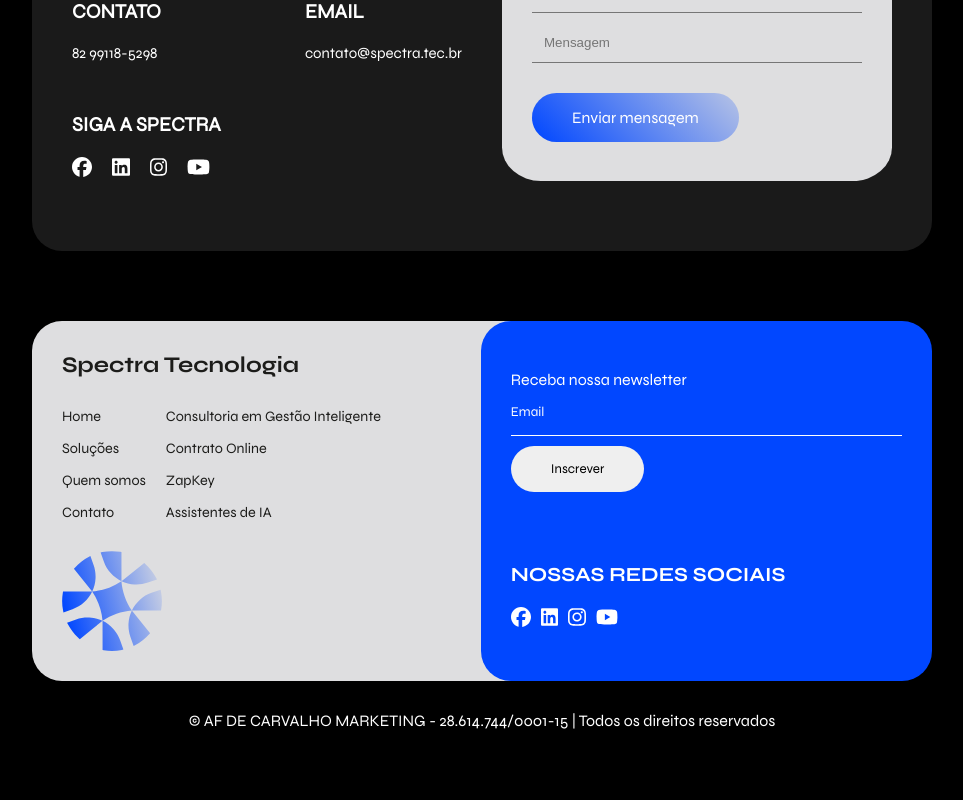
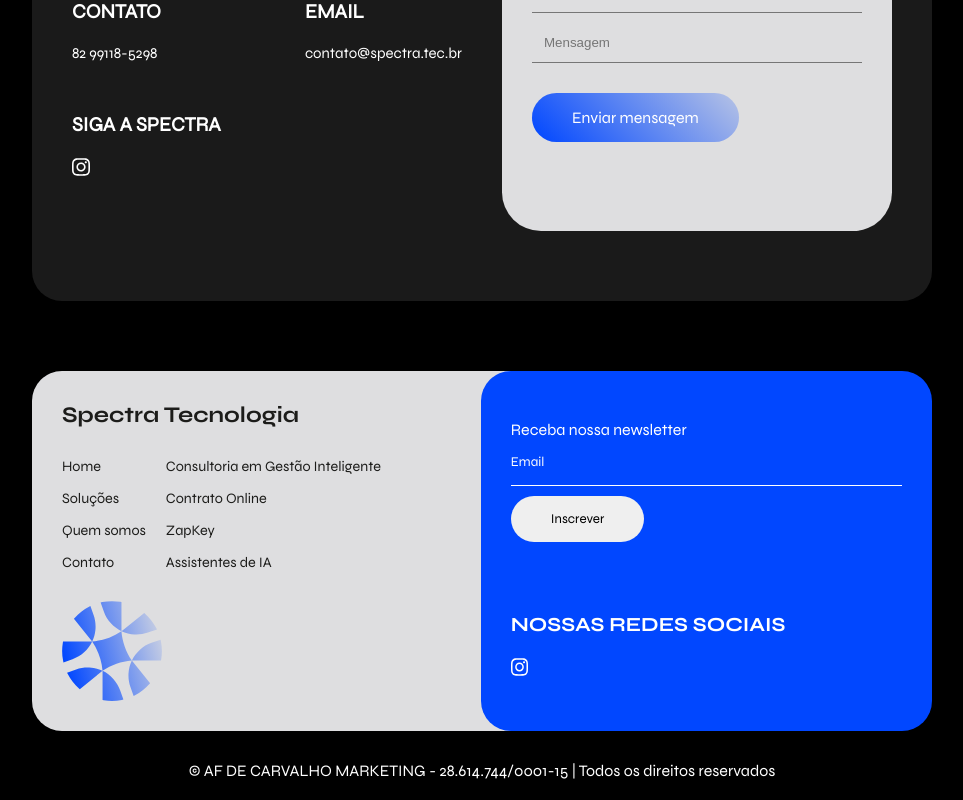
Before and after one commit to tera-desenvolvimento/spectra-site-ts, a React (Create React App) app: page / in a window 1280 px wide. Shown: the part 4704-5504 px from the top of the page, without its empty margins (158-1121 px from the left). Before the commit the page ends 5454 px from the top, so only its background shows below. Built offline with nearby package versions, Linux system fonts and the light colour scheme.

Commit message:
Ajustando links e afins

```diff
--- a/public/index.html
+++ b/public/index.html
@@ -5,10 +5,7 @@
     <link rel="icon" href="%PUBLIC_URL%/favicon.ico" />
     <meta name="viewport" content="width=device-width, initial-scale=1" />
     <meta name="theme-color" content="#000000" />
-    <meta
-      name="description"
-      content="Web site created using create-react-app"
-    />
+    <meta name="description" content="Gestão descomplicada para o sucesso do seu negócio. Conquiste clientes com agilidade onde você estiver" />
     <link rel="apple-touch-icon" href="%PUBLIC_URL%/logo192.png" />
     <link rel="manifest" href="%PUBLIC_URL%/manifest.json" />
     <title>Spectra Tecnologia</title>
--- a/src/components/AboutUs.tsx
+++ b/src/components/AboutUs.tsx
@@ -8,7 +8,7 @@
             <b>Sobre a nossa galera</b>
             <span>Somos apaixonados por tecnologia e comprometidos em oferecer soluções que otimizem o desempenho de empresas, reduzindo custos e expandindo possibilidades. Para nós, cada cliente é um parceiro, e cada desafio, uma oportunidade de criar algo extraordinário.</span>
             <span>Estamos na vanguarda da automação e da gestão inteligente porque sabemos que o futuro pertence àqueles que ousam inovar. Nosso propósito é não apenas acompanhar as mudanças, mas liderá-las, construindo um mundo onde a tecnologia e eficiência caminhem juntas.</span>
-            <a href="https://wa.me/+558233115350" target='_blank'>Fale com nosso time <img src={arrowImg} className='arrow' /></a>
+            <a href="https://wa.me/+558291185298" target='_blank'>Fale com nosso time <img src={arrowImg} className='arrow' /></a>
         </div>
     )
 }
--- a/src/components/Billboard.tsx
+++ b/src/components/Billboard.tsx
@@ -13,7 +13,7 @@
           <span>Inovação que acelera - Eficiência que conecta - Parcerias que crescem - Soluções sustentáveis - Adaptabilidade para o futuro</span>
           <b>Transformando <br /> negócios,<br /> simplificando <br /> o futuro.</b>
           <p>Gestão descomplicada para o sucesso do seu negócio. <br /> Conquiste clientes com agilidade onde você estiver.</p>
-          <a href="https://wa.me/+558233115350" target='_blank'>Clique aqui para  falar com a gente <img src={arrowImg} /></a>
+          <a href="https://wa.me/+558291185298" target='_blank'>Clique aqui para  falar com a gente <img src={arrowImg} /></a>
           <img src={gearImg} className='gear-icon' />
         </div>
       </div>
@@ -31,7 +31,7 @@
             <li>Adaptabilidade para o futuro</li>
           </ul>
           <p>Gestão descomplicada para o sucesso do seu negócio. <br /> Conquiste clientes com agilidade onde você estiver.</p>
-          <a href="https://wa.me/+558233115350" target='_blank'>Clique aqui para  falar com a gente <img src={arrowImg} /></a>
+          <a href="https://wa.me/+558291185298" target='_blank'>Clique aqui para  falar com a gente <img src={arrowImg} /></a>
           <img src={gearImg} className='gear-icon' />
         </div>
       </div>
--- a/src/components/ContactUs.tsx
+++ b/src/components/ContactUs.tsx
@@ -14,7 +14,7 @@
 
                 <div className="separator">
                     <span>Entre em contato e fale com o nosso time!</span>
-                    <a href="https://wa.me/+558233115350" target="_blank" rel="noopener noreferrer">Enviar mensagem</a>
+                    <a href="https://wa.me/+558291185298" target="_blank" rel="noopener noreferrer">Enviar mensagem</a>
                 </div>
             </div>
             <img src={asteriskImg} className="asterisk-bg" />
@@ -26,27 +26,22 @@
                     <div className="aligner">
                         <div>
                             <b>CONTATO</b>
-                            <span>82 99118-5298</span>
+                            <a href="tel:+558291185298">
+                                <span>82 99118-5298</span>
+                            </a>
                         </div>
                         <div>
                             <b>EMAIL</b>
-                            <span>contato@spectra.tec.br</span>
+                            <a href="mailto:contato@spectra.tec.br">
+                                <span>contato@spectra.tec.br</span>
+                            </a>
                         </div>
                     </div>
 
                     <b>Siga a Spectra</b>
                     <div className="social-wrapper">
-                        <a href="#" className="social-link">
-                            <img src={fbIcon} className="social-icon" />
-                        </a>
                         <a href="https://www.instagram.com/spectrabr/" className="social-link">
-                            <img src={linkedinIcon} className="social-icon" />
-                        </a>
-                        <a href="#" className="social-link">
                             <img src={instaIcon} className="social-icon" />
-                        </a>
-                        <a href="#" className="social-link">
-                            <img src={ytIcon} className="social-icon" />
                         </a>
                     </div>
                 </div>
--- a/src/components/Footer.tsx
+++ b/src/components/Footer.tsx
@@ -35,29 +35,29 @@
                                 </a>
                             </li>
                             <li className="menu-item">
-                                <a href="https://wa.me/+558233115350" target="_blank" rel="noopener noreferrer">
+                                <a href="https://wa.me/+558291185298" target="_blank" rel="noopener noreferrer">
                                     Contato
                                 </a>
                             </li>
                         </ul>
                         <ul className="menu-list">
                             <li className="menu-item">
-                                <a href="https://wa.me/+558233115350" target="_blank" rel="noopener noreferrer">
+                                <a href="https://wa.me/+558291185298" target="_blank" rel="noopener noreferrer">
                                     Consultoria em Gestão Inteligente
                                 </a>
                             </li>
                             <li className="menu-item">
-                                <a href="https://wa.me/+558233115350" target="_blank" rel="noopener noreferrer">
+                                <a href="https://wa.me/+558291185298" target="_blank" rel="noopener noreferrer">
                                     Contrato Online
                                 </a>
                             </li>
                             <li className="menu-item">
-                                <a href="https://wa.me/+558233115350" target="_blank" rel="noopener noreferrer">
+                                <a href="https://wa.me/+558291185298" target="_blank" rel="noopener noreferrer">
                                     ZapKey
                                 </a>
                             </li>
                             <li className="menu-item">
-                                <a href="https://wa.me/+558233115350" target="_blank" rel="noopener noreferrer">
+                                <a href="https://wa.me/+558291185298" target="_blank" rel="noopener noreferrer">
                                     Assistentes de IA
                                 </a>
                             </li>
@@ -75,17 +75,8 @@
                     <div className="social-media">
                         <span>NOSSAS REDES SOCIAIS</span>
                         <div className="social-wrapper">
-                            <a href="#" className="social-link">
-                                <img src={fbIcon} className="social-icon" />
-                            </a>
-                            <a href="#" className="social-link">
-                                <img src={linkedinIcon} className="social-icon" />
-                            </a>
                             <a href="https://www.instagram.com/spectrabr/" target="_blank" className="social-link">
                                 <img src={instaIcon} className="social-icon" />
-                            </a>
-                            <a href="#" className="social-link">
-                                <img src={ytIcon} className="social-icon" />
                             </a>
                         </div>
                     </div>
--- a/src/components/Header.tsx
+++ b/src/components/Header.tsx
@@ -36,7 +36,7 @@
                             <a href="#solutions">Serviços</a>
                         </li>
                         <li className="menu-item">
-                            <a href="https://wa.me/+558233115350" target='_blank'>Contato</a>
+                            <a href="https://wa.me/+558291185298" target='_blank'>Contato</a>
                         </li>
                     </ul>
                 </nav>
@@ -75,7 +75,7 @@
                             </a>
                         </li>
                         <li className="nav-item">
-                            <a href="https://wa.me/+558233115350" target='_blank' className="nav-link">
+                            <a href="https://wa.me/+558291185298" target='_blank' className="nav-link">
                                 Contato
                             </a>
                         </li>
--- a/src/components/InfoCards.tsx
+++ b/src/components/InfoCards.tsx
@@ -21,7 +21,7 @@
                         <img src={asteriskImg} className='asterisk' />
                     </div>
                     <div className="card-footer">
-                        <a href="https://wa.me/+558233115350" target='_blank'>Clique aqui para conferir <img src={arrowImg} className='arrow' /></a>
+                        <a href="https://wa.me/+558291185298" target='_blank'>Clique aqui para conferir <img src={arrowImg} className='arrow' /></a>
                     </div>
                 </div>
             </div>
@@ -30,14 +30,14 @@
                     <b>Já conhece o <br />Contrato Online?</b>
                     <span>Automatize suas vendas com nosso Contrato Online. Permita assinaturas a qualquer hora e simplifique a gestão com integração ao ERP.</span>
                     <div className="card-footer">
-                        <a href="https://wa.me/+558233115350" target='_blank'>Clique aqui para conferir <img src={arrowImg} className='arrow' /></a>
+                        <a href="https://wa.me/+558291185298" target='_blank'>Clique aqui para conferir <img src={arrowImg} className='arrow' /></a>
                     </div>
                 </div>
                 <div className="card-small white">
                     <b>Tenha um Assistente de IA</b>
                     <span>Revolucione sua comunicação integrando o WhatsApp às suas operações. Agende, rastreie e gerencie interações diretamente no app, mantendo o atendimento ágil e centralizado.</span>
                     <div className="card-footer">
-                        <a href="https://wa.me/+558233115350" target='_blank'>Clique aqui para conferir <img src={arrowBlackImg} className='arrow' /></a>
+                        <a href="https://wa.me/+558291185298" target='_blank'>Clique aqui para conferir <img src={arrowBlackImg} className='arrow' /></a>
                     </div>
                 </div>
             </div>
--- a/src/components/Solutions.tsx
+++ b/src/components/Solutions.tsx
@@ -55,7 +55,7 @@
                     </div>
 
                     <div className="bottom-container">
-                        <a href="https://wa.me/+558233115350" target='_blank'>Confira nosso portfólio melhor <img src={arrowImg} className='arrow' /></a>
+                        <a href="https://wa.me/+558291185298" target='_blank'>Confira nosso portfólio melhor <img src={arrowImg} className='arrow' /></a>
                     </div>
                 </div>
                 <img src={mainLogo} className='main-logo' />
@@ -98,7 +98,7 @@
                 </div>
 
                  <div className="bottom-container-mob">
-                    <a href="https://wa.me/+558233115350" target='_blank'>Confira nosso portfólio melhor <img src={arrowImg} className='arrow' /></a>
+                    <a href="https://wa.me/+558291185298" target='_blank'>Confira nosso portfólio melhor <img src={arrowImg} className='arrow' /></a>
                 </div>
 
                 <img src={mainLogo} className='main-logo-mob' />
--- a/src/style/contactUs.css
+++ b/src/style/contactUs.css
@@ -76,7 +76,9 @@
     padding-bottom: 20px;
 }
 
-.contact-container .contact-wrapper .left-wrapper span {
+.contact-container .contact-wrapper .left-wrapper a, .contact-container .contact-wrapper .left-wrapper span {
+    text-decoration: none;
+    color: #ffffff;
     font-family: 'Syne Regular', sans-serif;
     font-size: 15px;
     padding-bottom: 50px;
```
